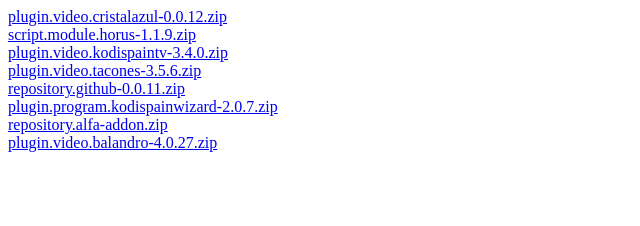
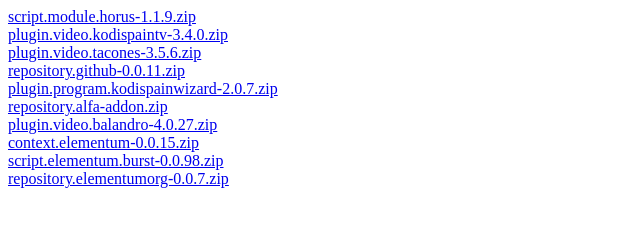
Before and after one commit to jessukodi/JESSU, a plain HTML site: page index.html in a window 1280 px wide. Shown: the whole page, without its empty margins (0-640 px from the left). Drawn offline with Linux system fonts and the light colour scheme.

Commit message:
Update index.html

```diff
--- a/index.html
+++ b/index.html
@@ -1,6 +1,5 @@
 <html>
 <body>
-    <a href="plugin.video.cristalazul-0.0.12.zip">plugin.video.cristalazul-0.0.12.zip</a><br>
     <a href="script.module.horus-1.1.9.zip">script.module.horus-1.1.9.zip</a><br>
     <a href="plugin.video.kodispaintv-3.4.0.zip">plugin.video.kodispaintv-3.4.0.zip</a><br>
     <a href="plugin.video.tacones-3.5.6.zip">plugin.video.tacones-3.5.6.zip</a><br>
@@ -8,5 +7,8 @@
     <a href="plugin.program.kodispainwizard-2.0.7.zip">plugin.program.kodispainwizard-2.0.7.zip</a><br>
     <a href="repository.alfa-addon.zip">repository.alfa-addon.zip</a><br>
     <a href="plugin.video.balandro-4.0.27.zip">plugin.video.balandro-4.0.27.zip</a><br>
+    <a href="context.elementum-0.0.15.zip">context.elementum-0.0.15.zip</a><br>
+    <a href="script.elementum.burst-0.0.98.zip">script.elementum.burst-0.0.98.zip</a><br>
+    <a href="repository.elementumorg-0.0.7.zip">repository.elementumorg-0.0.7.zip</a><br>
 </body>
 </html>
```
